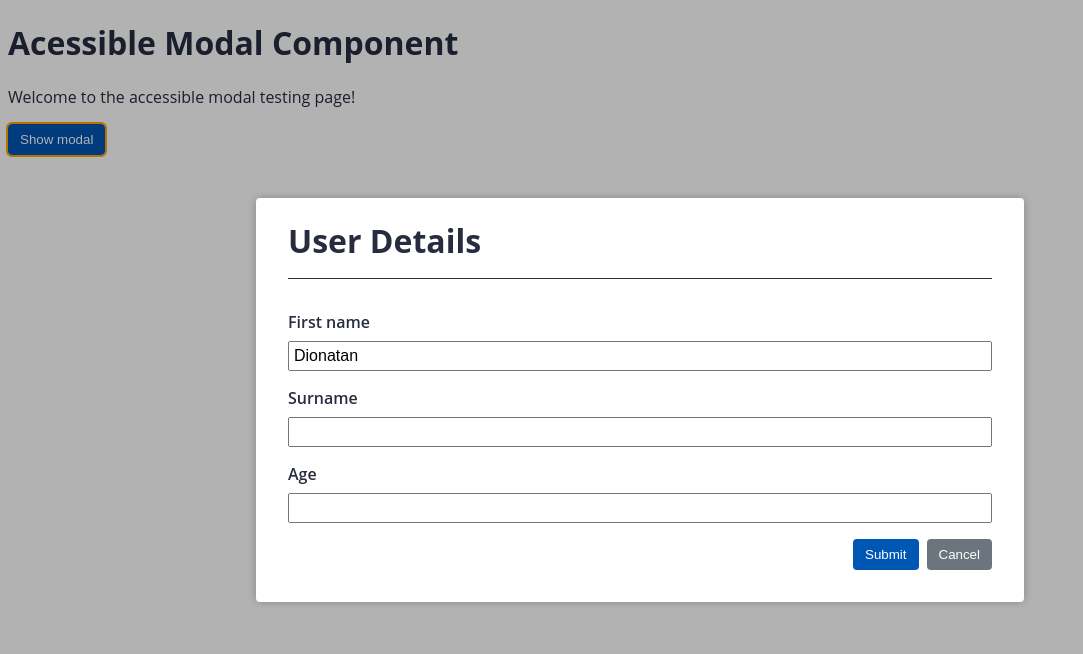
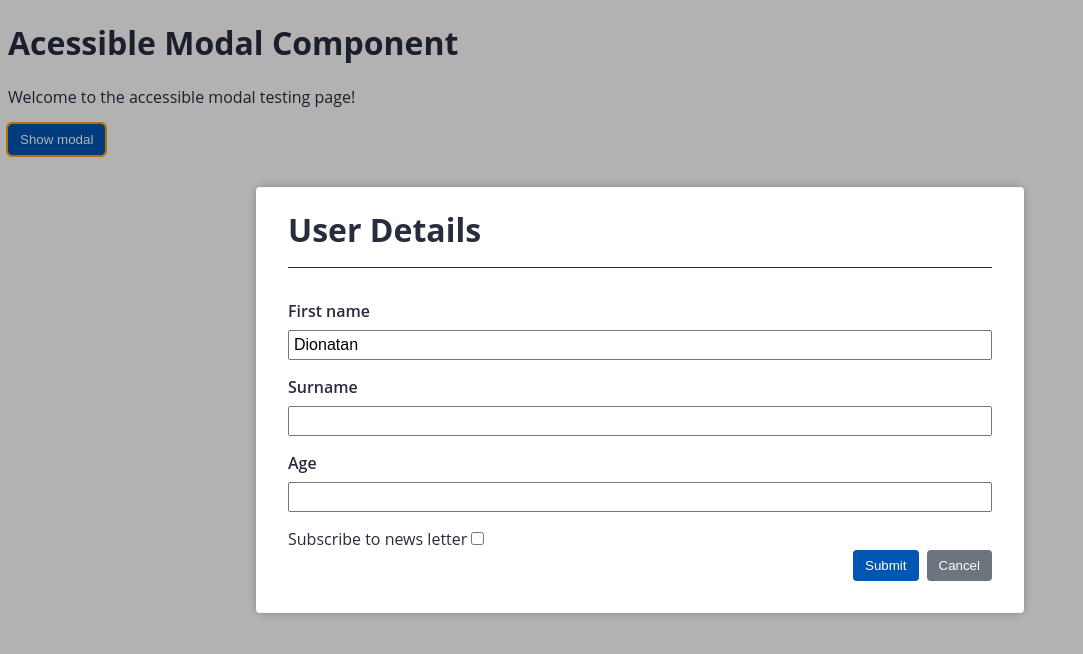
Before and after one commit to DionatanLeao/design-accessibility-advanced, an Angular app: page / in a window 1280 px wide. Both pictures are taken after a click on the button "Show modal". Shown: the top 654 px of the page, without its empty margins (0-1083 px from the left). Built offline with nearby package versions, Linux system fonts and the light colour scheme.

Commit message:
Animações com ngIf

```diff
--- a/src/app/app.component.html
+++ b/src/app/app.component.html
@@ -22,6 +22,10 @@
     <input id="age">
   </div>
 
+  <label for="info">Subscribe to news letter</label>
+  <input type="checkbox" id="info" (change)="info = !info">
+  <p *ngIf="info">This is a placeholder for more information</p>
+
   <div class="button-group">
     <button class="button button-primary" type="button">Submit</button>
     <button class="button button-secondary" type="button" (click)="modalRef.close()">Cancel</button>
--- a/src/app/app.component.ts
+++ b/src/app/app.component.ts
@@ -13,6 +13,7 @@
   title = 'a11y-p2';
   public firstName = 'Dionatan';
   public modalRef: ModalRef;
+  public info = false;
 
   constructor(
     private modalService: ModalService
```
